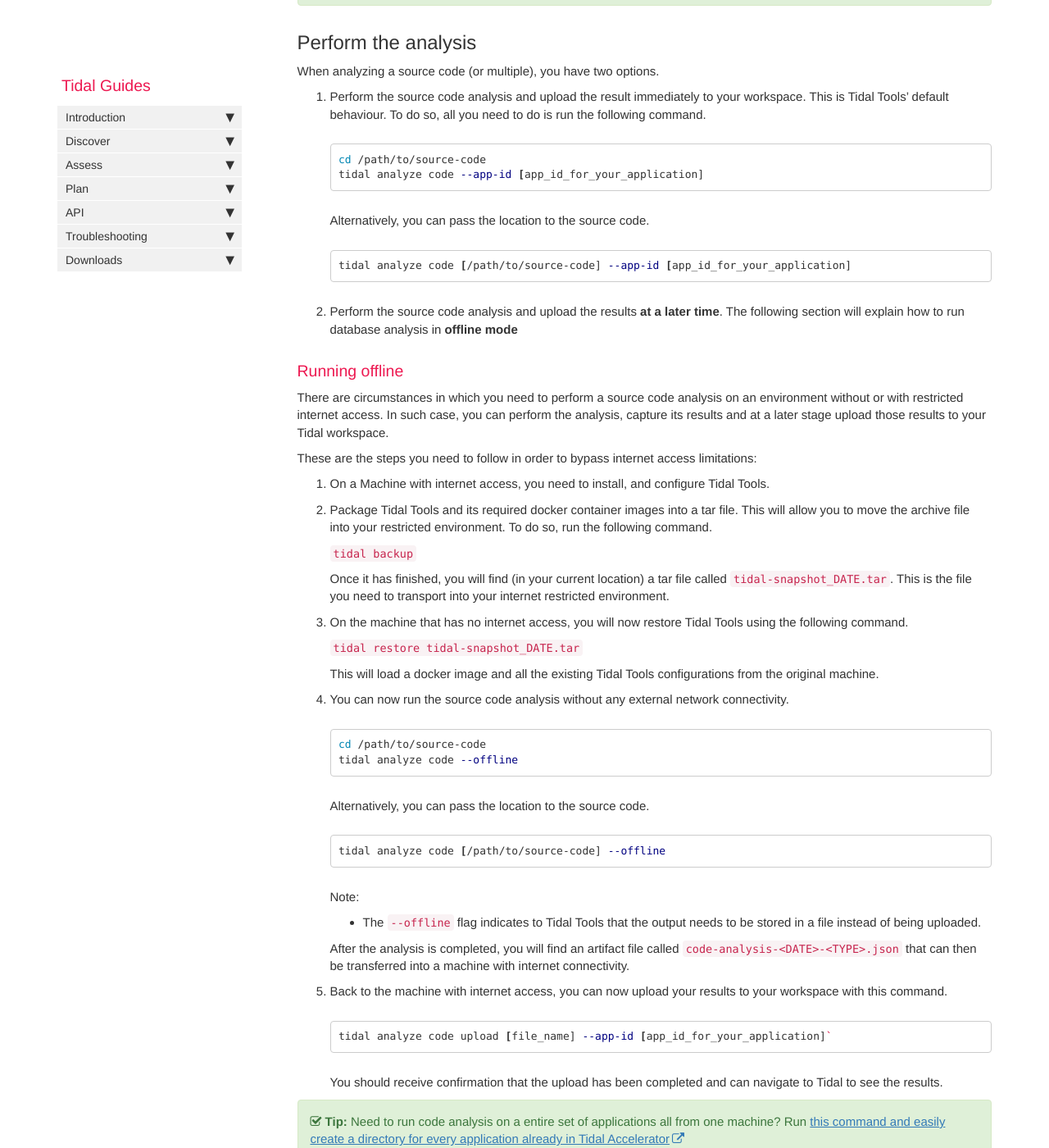
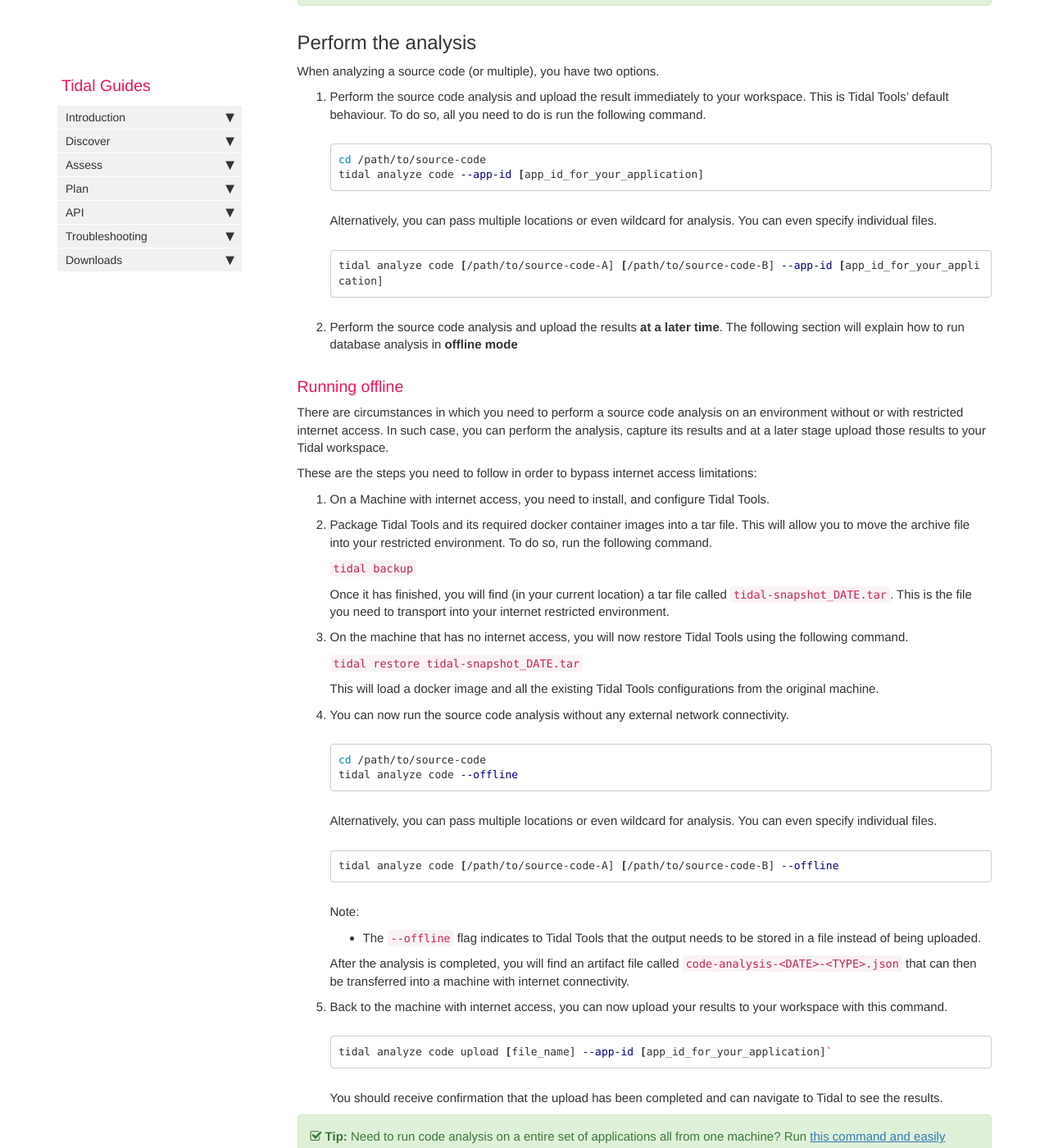
Before and after one commit to tidalmigrations/tidalmigrations.github.io, a Jekyll site: the page built from pages/tidal tools/sourcecode.md, in a window 1280 px wide and 1400 px high, scrolled down 1514 px. Shown: the whole window at 82% size. Built offline with Jekyll 4.4.1, drawn with Linux system fonts in a browser that asks for light colours; nearby versions of some CDN libraries; comment, search, counter and statistics services are not loaded.

Commit message:
Update analysis guides (#256)
* adding logs analysis

* Update discover.pdf

* Update pages/tidal tools/analyze_logs.md

Co-authored-by: Philip Rees <philrees@gmail.com>

* Update discover.pdf

---------

Co-authored-by: Philip Rees <philrees@gmail.com>

````diff
--- a/_data/sidebars/main_sidebar.yml
+++ b/_data/sidebars/main_sidebar.yml
@@ -73,6 +73,9 @@ entries:
           - title: Database Analysis
             output: web
             url: analyze-database.html
+          - title: HTTP Web Log Analysis
+            output: web
+            url: analyze-logs.html
           - title: Application Interview Best Practices
             output: web
             url: interviews.html
--- a/pages/tidal tools/sourcecode.md
+++ b/pages/tidal tools/sourcecode.md
@@ -52,10 +52,10 @@ When analyzing a source code (or multiple), you have two options.
    tidal analyze code --app-id [app_id_for_your_application]
    ```
 
-   Alternatively, you can pass the location to the source code.
+   Alternatively, you can pass multiple locations or even wildcard for analysis. You can even specify individual files.
 
    ```bash
-   tidal analyze code [/path/to/source-code] --app-id [app_id_for_your_application]
+   tidal analyze code [/path/to/source-code-A] [/path/to/source-code-B] --app-id [app_id_for_your_application]
    ```
 
 2. Perform the source code analysis and upload the results **at a later time**. The following section will explain how to run database analysis in **offline mode**
@@ -87,10 +87,10 @@ These are the steps you need to follow in order to bypass internet access limita
    tidal analyze code --offline
    ```
 
-   Alternatively, you can pass the location to the source code.
+   Alternatively, you can pass multiple locations or even wildcard for analysis. You can even specify individual files.
 
    ```bash
-   tidal analyze code [/path/to/source-code] --offline
+   tidal analyze code [/path/to/source-code-A] [/path/to/source-code-B] --offline
    ```
 
    Note:
````
Also changed, not shown: pages/tidal tools/analyze_logs.md (added, +62 -0 lines), 1 other file.
